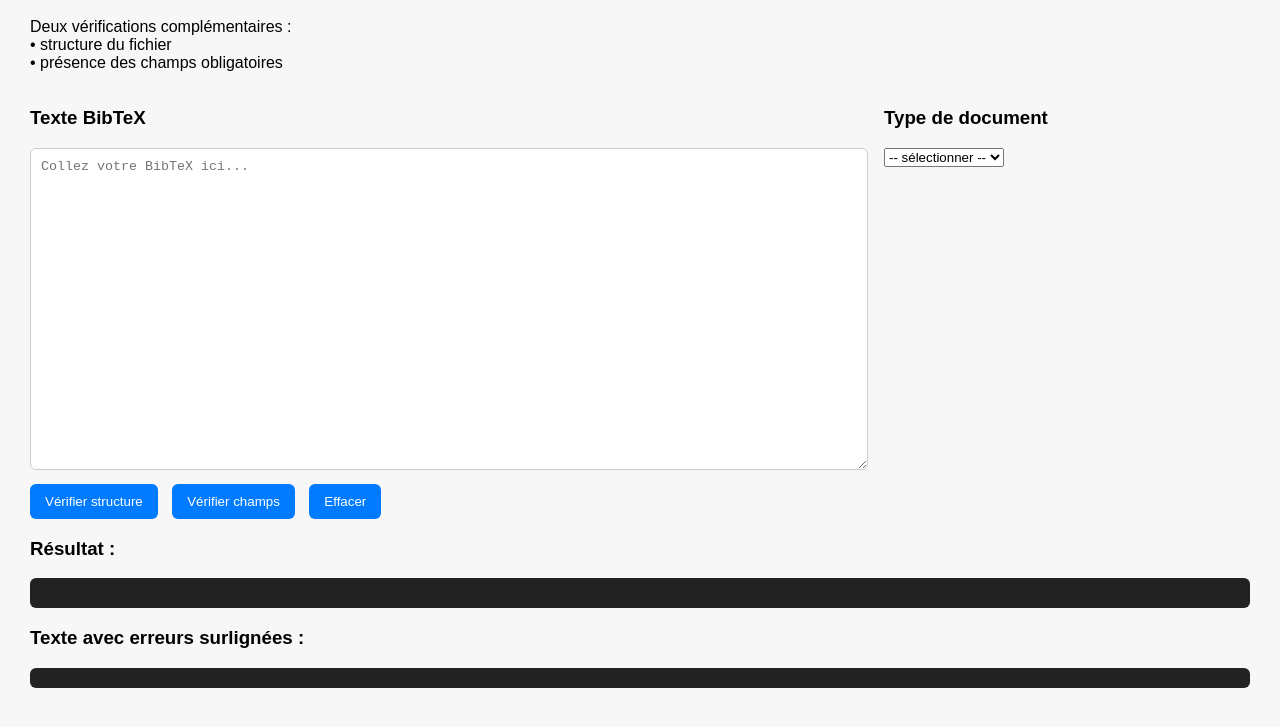
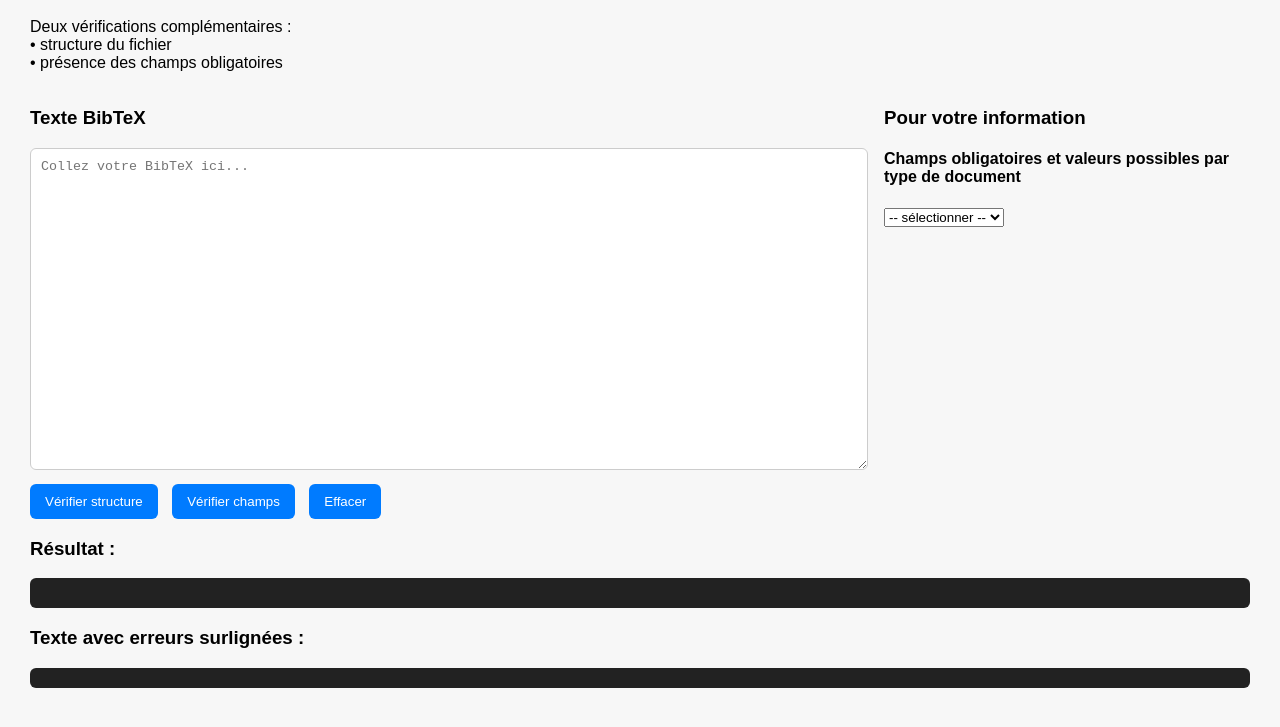
Before and after one commit to Inria-Datalake/x2hal_utilities, a plain HTML site: page docs/index.html in a window 1280 px wide. Shown: the part 71-798 px from the top of the page. Drawn offline with Linux system fonts and the light colour scheme.

Commit message:
modif texte colonne de droite

```diff
--- a/docs/index.html
+++ b/docs/index.html
@@ -37,7 +37,8 @@ Deux vérifications complémentaires :
     <!-- colonne droite -->
     <div class="right-panel">
 
-        <h3>Type de document</h3>
+        <h3>Pour votre information</h3>
+        <h4>Champs obligatoires et valeurs possibles par type de document</h4>
 
         <select id="docType" onchange="renderFields()">
             <option value="">-- sélectionner --</option>
```
